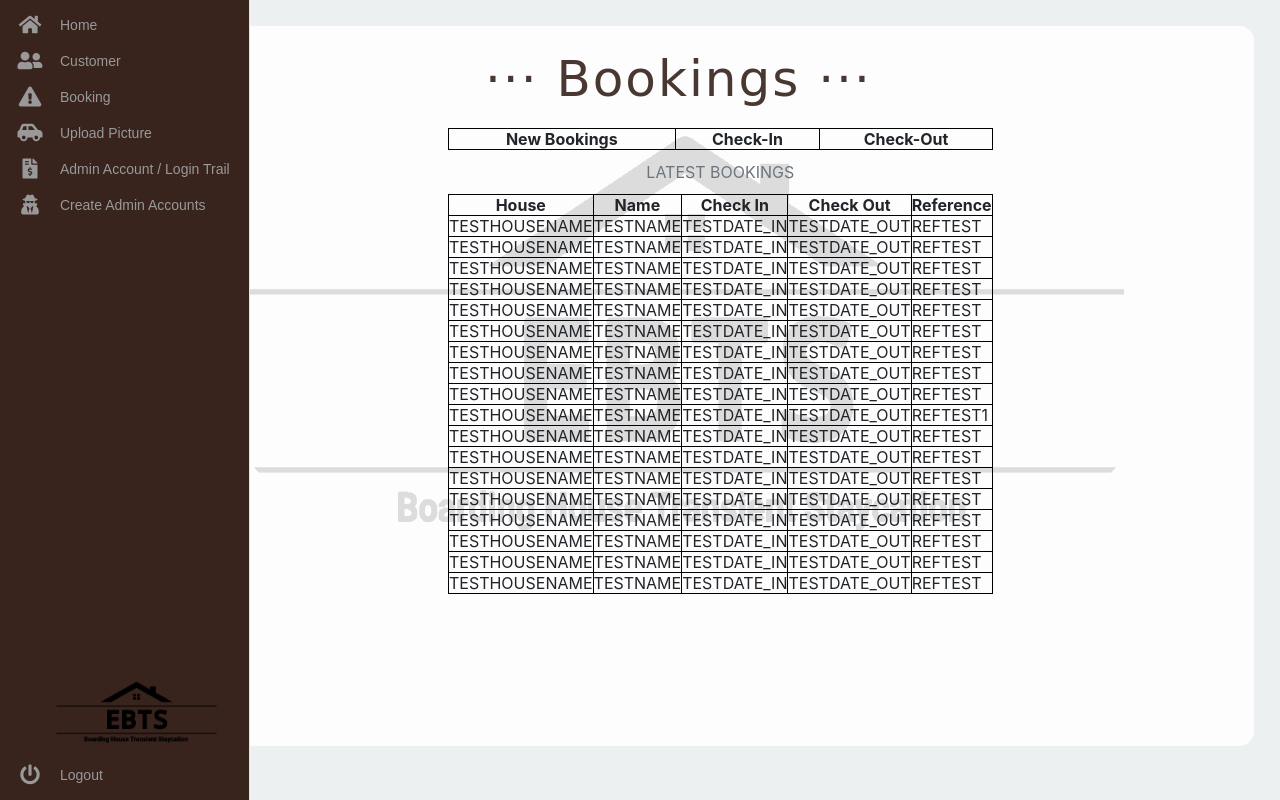
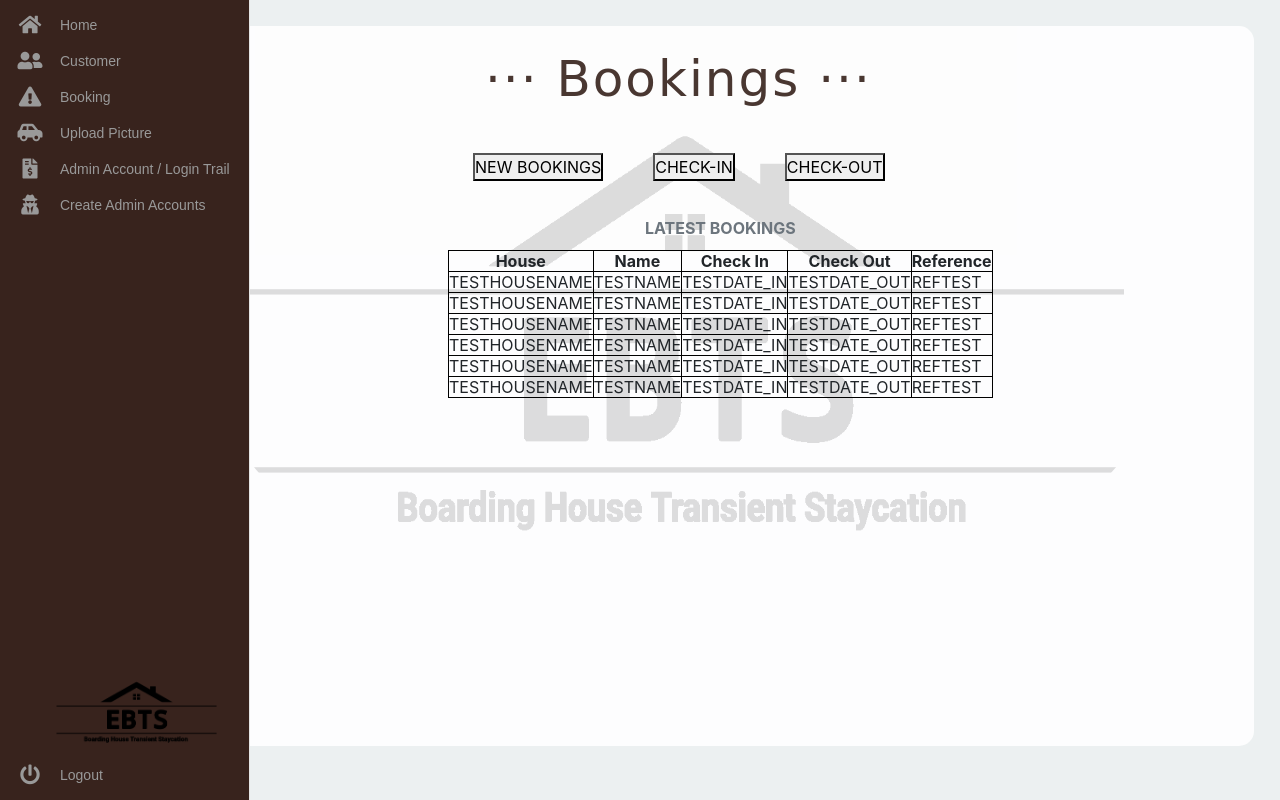
Before and after one commit to jericksignapan31/ebts, a PHP site: page /booking.php in a window 1280 px wide. Run offline with PHP 8.4, Linux system fonts and the light colour scheme; lists and menus that the app fills with data are empty; some libraries are stand-ins or nearby versions; some web fonts are replaced.

Commit message:
booking page refined

```diff
--- a/booking.php
+++ b/booking.php
@@ -340,112 +340,25 @@ include("config.php");
         </ul>
     </nav>
 
+<!-- Modal Section -->
+
 <section style="position:absolute;margin-left:35%;margin-top:10%;">
 <table class = "tbl_booking" style="width:100%" style="align:center">
-
-        <tr>
-          <th style="text-align:center">New Bookings</th>
-          <th style="text-align:center">Check-In</th>
-          <th style="text-align:center">Check-Out</th>
-        </tr>
+<button id="myBtn" style="margin:25px"> NEW BOOKINGS</button>
+<button id="myBtn" style="margin:25px"> CHECK-IN</button>
+<button id="myBtn" style="margin:25px"> CHECK-OUT</button>
 
 
+<!-- Table Section -->
  <section style="position:absolute;margin-left:35%;margin-top:10%;">
-
-
-        <caption style="text-align:center" font-size= "1000%" font-weight= "bold">LATEST BOOKINGS</caption>
+ <caption style="text-align:center" font-size= "1000%" font-weight= "bold"><b>LATEST BOOKINGS</b></caption>
     <table class = "tbl_booking" style="width:100%" style="align:center">
-
     <tr>
         <th style="text-align:center">House</th>
         <th style="text-align:center">Name</th>
         <th style="text-align:center">Check In</th>
         <th style="text-align:center">Check Out</th>
         <th style="text-align:center">Reference</th>
-  </tr>
-  <tr>
-    <td>TESTHOUSENAME</td>
-    <td>TESTNAME</td>
-    <td>TESTDATE_IN</td>
-    <td>TESTDATE_OUT</td>
-    <td>REFTEST</td>
-</tr>
-<tr>
-    <td>TESTHOUSENAME</td>
-    <td>TESTNAME</td>
-    <td>TESTDATE_IN</td>
-    <td>TESTDATE_OUT</td>
-    <td>REFTEST</td>
-</tr>
-<tr>
-    <td>TESTHOUSENAME</td>
-    <td>TESTNAME</td>
-    <td>TESTDATE_IN</td>
-    <td>TESTDATE_OUT</td>
-    <td>REFTEST</td>
-</tr>
-<tr>
-    <td>TESTHOUSENAME</td>
-    <td>TESTNAME</td>
-    <td>TESTDATE_IN</td>
-    <td>TESTDATE_OUT</td>
-    <td>REFTEST</td>
-</tr>
-<tr>
-    <td>TESTHOUSENAME</td>
-    <td>TESTNAME</td>
-    <td>TESTDATE_IN</td>
-    <td>TESTDATE_OUT</td>
-    <td>REFTEST</td>
-</tr>
-<tr>
-    <td>TESTHOUSENAME</td>
-    <td>TESTNAME</td>
-    <td>TESTDATE_IN</td>
-    <td>TESTDATE_OUT</td>
-    <td>REFTEST</td>
-</tr>
-<tr>
-    <td>TESTHOUSENAME</td>
-    <td>TESTNAME</td>
-    <td>TESTDATE_IN</td>
-    <td>TESTDATE_OUT</td>
-    <td>REFTEST</td>
-</tr>
-<tr>
-    <td>TESTHOUSENAME</td>
-    <td>TESTNAME</td>
-    <td>TESTDATE_IN</td>
-    <td>TESTDATE_OUT</td>
-    <td>REFTEST</td>
-</tr>
-<tr>
-    <td>TESTHOUSENAME</td>
-    <td>TESTNAME</td>
-    <td>TESTDATE_IN</td>
-    <td>TESTDATE_OUT</td>
-    <td>REFTEST</td>
-</tr>
-<tr>
-    <td>TESTHOUSENAME</td>
-    <td>TESTNAME</td>
-    <td>TESTDATE_IN</td>
-    <td>TESTDATE_OUT</td>
-    <td>REFTEST1</td>
-</tr>
-<tr>
-    <td>TESTHOUSENAME</td>
-    <td>TESTNAME</td>
-    <td>TESTDATE_IN</td>
-    <td>TESTDATE_OUT</td>
-    <td>REFTEST</td>
-</tr>
-<tr>
-    <td>TESTHOUSENAME</td>
-    <td>TESTNAME</td>
-    <td>TESTDATE_IN</td>
-    <td>TESTDATE_OUT</td>
-    <td>REFTEST</td>
     </tr>
     <tr>
         <td>TESTHOUSENAME</td>
```
Lines whose indentation alone changed are shown as unchanged.
